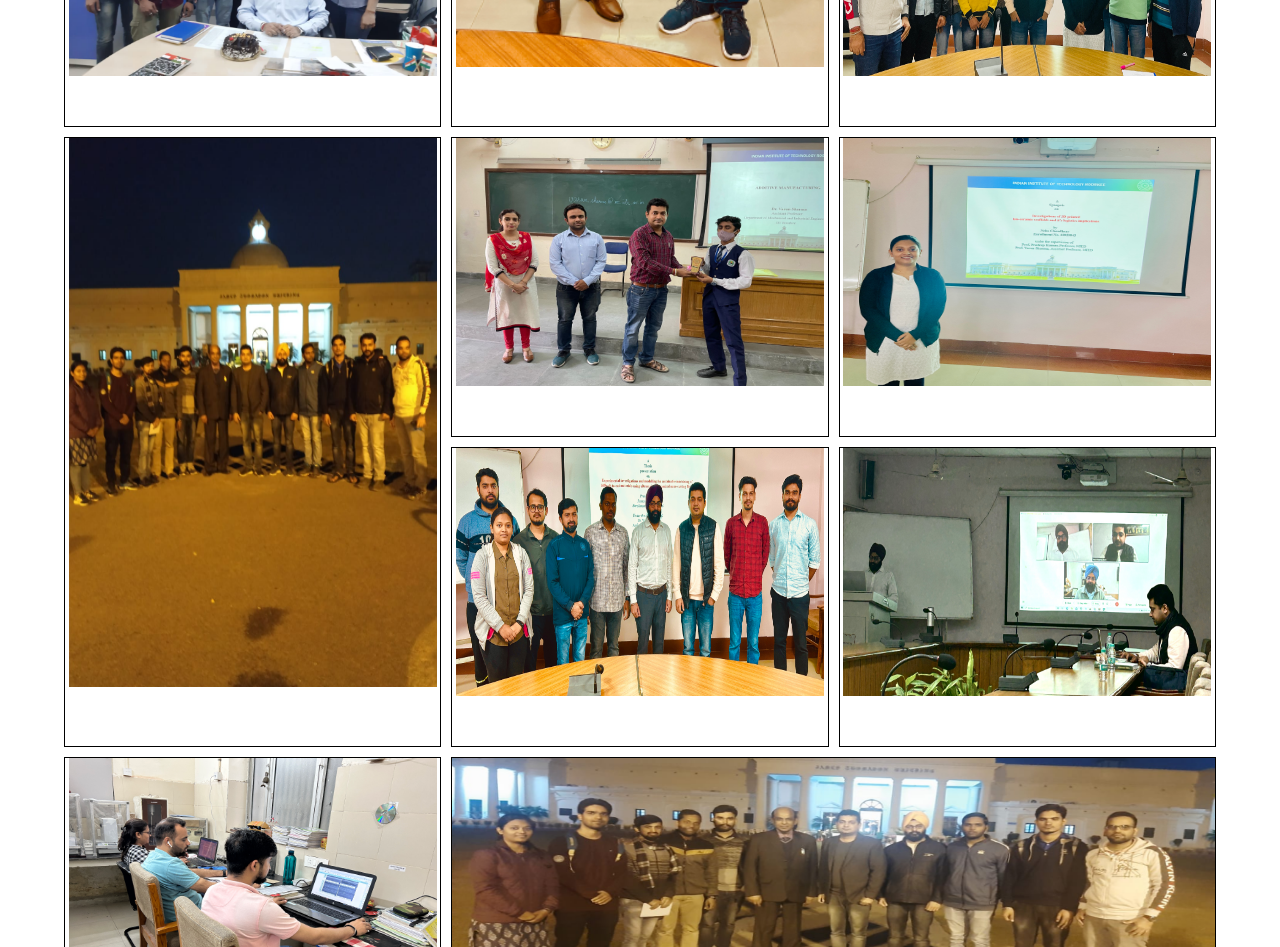
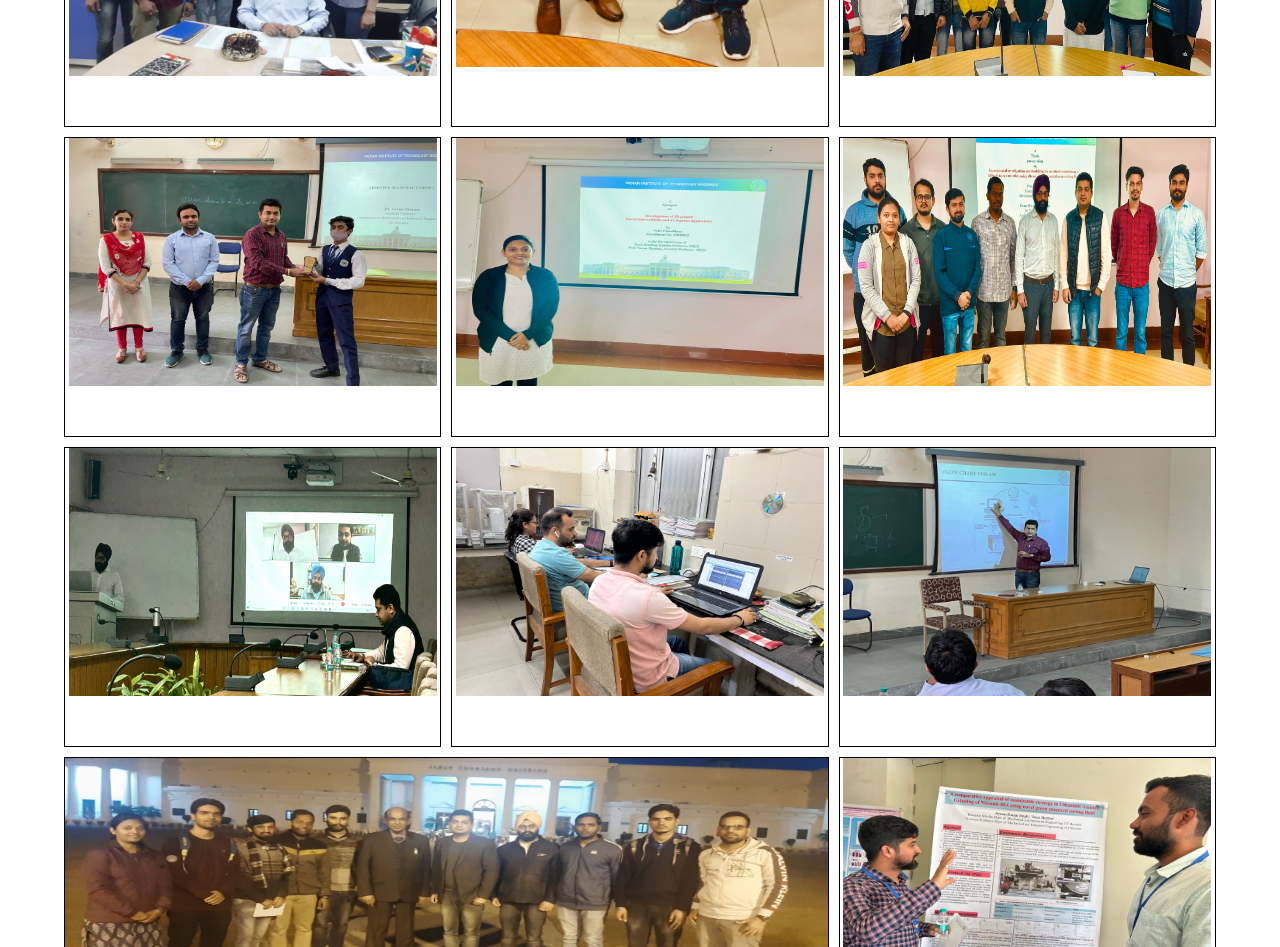
Before and after one commit to Kirthik24/varun-sharma-profile, a React (Vite) app: page /gallery in a window 1280 px wide. Shown: the part 960-1907 px from the top of the page. Built offline with nearby package versions, Linux system fonts and the light colour scheme.

Commit message:
latest gallery update

```diff
--- a/src/pages/Gallery.jsx
+++ b/src/pages/Gallery.jsx
@@ -14,7 +14,7 @@ const Gallery = () => {
           <div className='photo'><img src={g5} alt="" /></div>
           <div className='photo'><img src={g6} alt="" /></div>
           <div className='photo'><img src={g7} alt="" /></div>
-          <div className='v-strech photo'><img src={g8} alt="" /></div>
+          {/* <div className='v-strech photo'><img src={g8} alt="" /></div> */}
           <div className='photo'><img src={g9} alt="" /></div>
           <div className='photo'><img src={g10} alt="" /></div>
           <div className='photo'><img src={g11} alt="" /></div>
```
